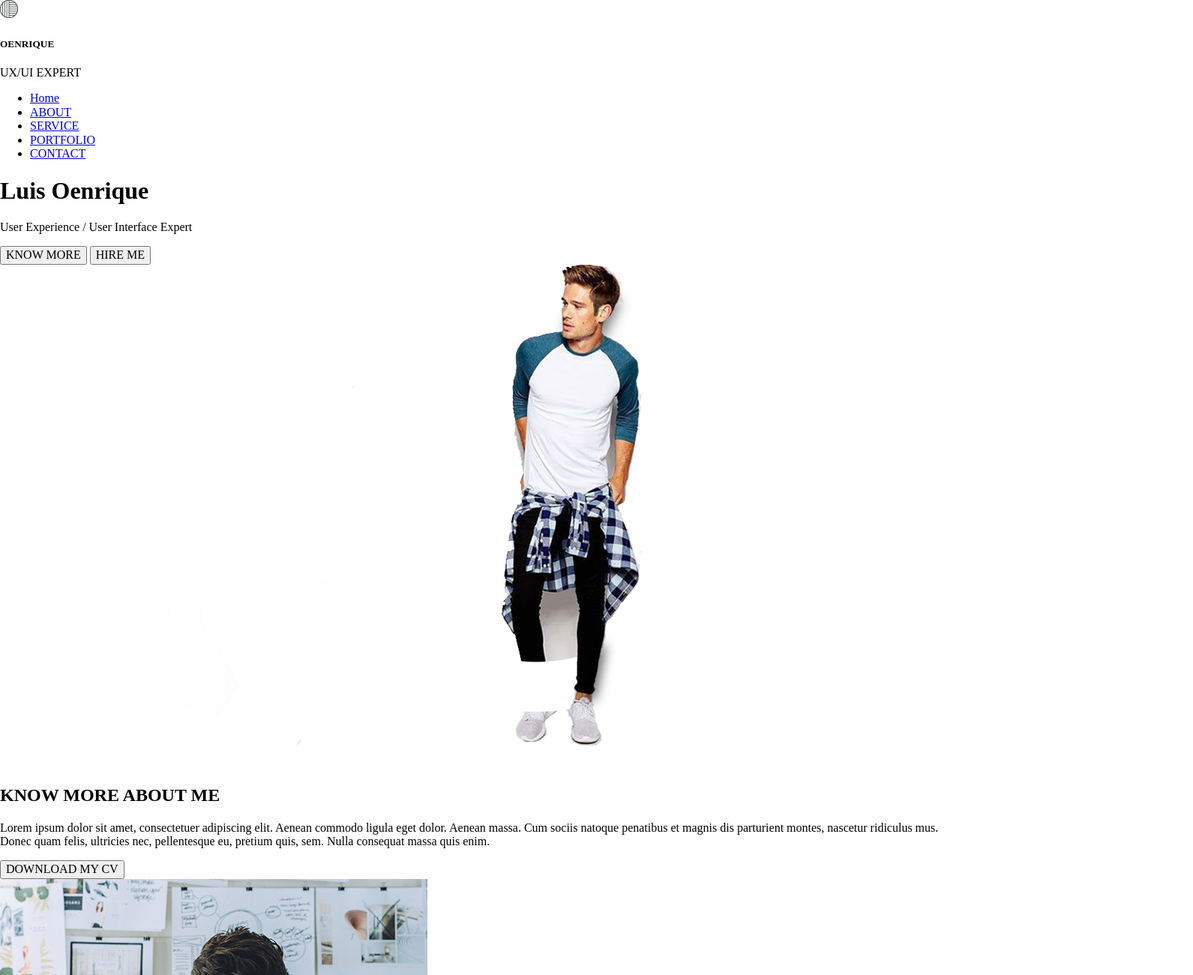
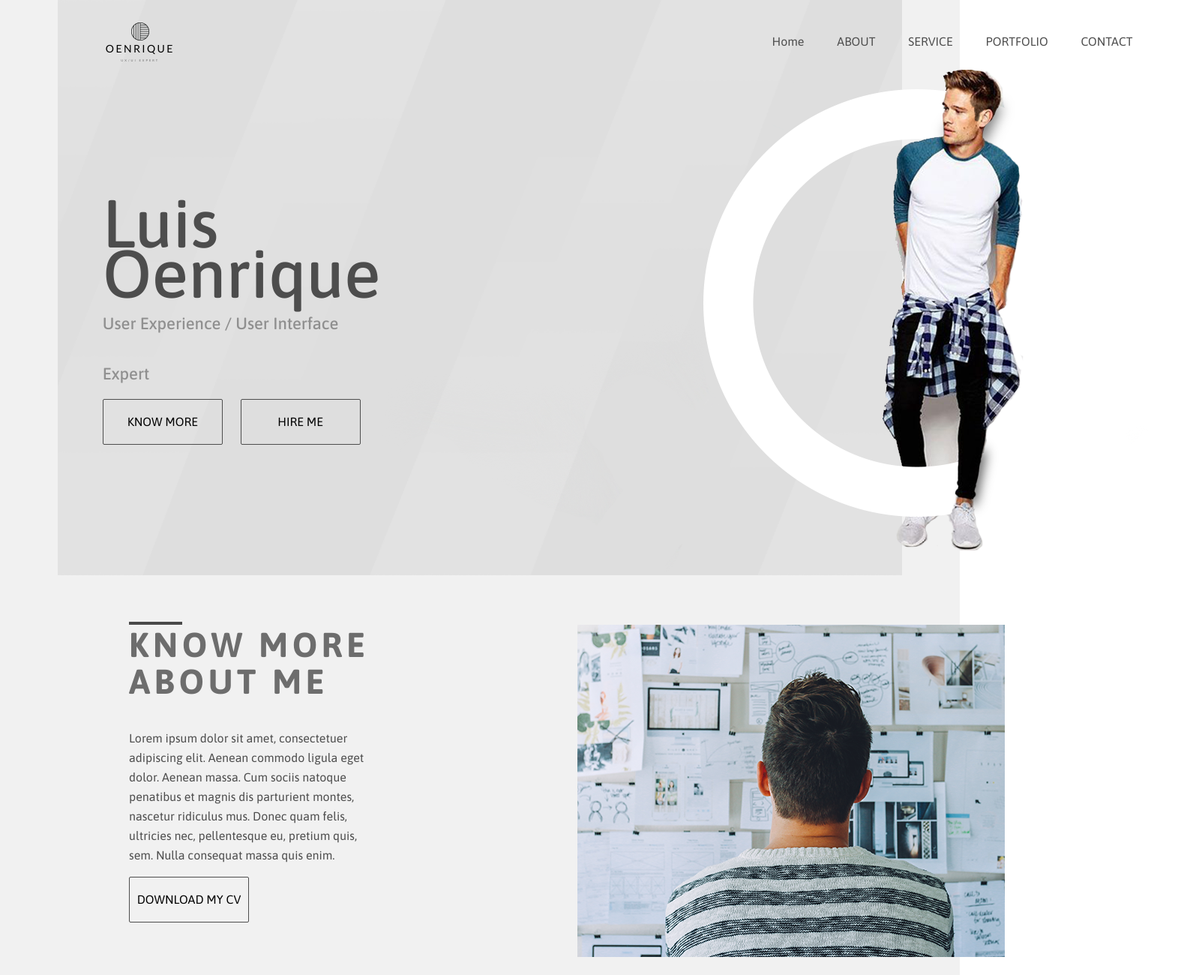
Before and after one commit to GeekHub-Frontend-CMS-8/Storchak_Maksym_HW_6, a website: page assets/index.html in a window 1280 px wide. Shown: the top 1300 px of the page at 75% size, 1591 px wide, since content can reach past the window. Drawn offline with nearby package versions, Linux system fonts and the light colour scheme; files that its build step writes are made by us from their sources.

Commit message:
style fix

```diff
--- a/assets/index.html
+++ b/assets/index.html
@@ -6,19 +6,30 @@
     <meta name="viewport" content="width=device-width, initial-scale=1.0">
     <meta http-equiv="X-UA-Compatible" content="ie=edge">
     <link href="https://fonts.googleapis.com/css?family=Asap:400,500,700" rel="stylesheet">
+    <link href="https://fonts.googleapis.com/css?family=Lato:400,700" rel="stylesheet">
     <link rel="stylesheet" href="https://maxcdn.bootstrapcdn.com/font-awesome/4.5.0/css/font-awesome.min.css">
     <link rel="stylesheet" href="css/normalize.min.css">
+    <link rel="stylesheet" href="css/style.css">
     <title>Luis Oenrique</title>
 </head>
 
 <body>
     <div class="allcontent">
         <section class="home">
+            <div class="left">
                 <div class="logo">
                     <div class="logo_home"><img src="img/logo_home.png" alt="logo"></div>
                     <h5>OENRIQUE</h5>
                     <p>UX/UI EXPERT</p>
                 </div>
+                <h1>Luis Oenrique</h1>
+                <p>User Experience / User Interface Expert</p>
+                <div class="btns">
+                    <button class="btn">KNOW MORE</button>
+                    <button class="btn">HIRE ME</button>
+                </div>
+            </div>
+            <div class="right">
                 <nav class="menu">
                     <ul>
                         <li><a href="#">Home</a></li>
@@ -28,19 +39,19 @@
                         <li><a href="#">CONTACT</a></li>
                     </ul>
                 </nav>
-            <h1>Luis Oenrique</h1>
-            <p>User Experience / User Interface Expert</p>
-            <button class="btn">KNOW MORE</button>
-            <button class="btn">HIRE ME</button>
                 <div class="img_home"><img src="img/img_home.png" alt="photo"></div>
+            </div>
         </section>
         <section class="about_me">
-            <h2>KNOW MORE ABOUT ME</h2>
+            <div class="left">
+                <h2><span class="fl">KN</span>OW MORE ABOUT ME</h2>
                 <p>Lorem ipsum dolor sit amet, consectetuer adipiscing elit. Aenean commodo ligula eget dolor. Aenean
-                massa. Cum sociis natoque penatibus et magnis dis parturient montes, nascetur ridiculus mus. Donec quam
+                    massa. Cum sociis natoque penatibus et magnis dis parturient montes, nascetur ridiculus mus. Donec
+                    quam
                     felis, ultricies nec, pellentesque eu, pretium quis, sem. Nulla consequat massa quis enim.</p>
                 <button class="btn">DOWNLOAD MY CV</button>
-            <div class="img_about_me"><img src="img/about_img.png" alt="photo"></div>
+            </div>
+            <div class="right"><img src="img/about_img.png" alt="photo"></div>
         </section>
 
         <section class="services">
@@ -66,17 +77,23 @@
 
         <section class="PORTFOLIO">
             <h2>PORTFOLIO</h2>
-            <div class="portfolio_img"><i class="fa fa-chevron-right" aria-hidden="true"></i><img src="img/portfolio1.png" alt="hello"></div>
+            <div class="portfolio_img"><i class="fa fa-chevron-right" aria-hidden="true"></i><img src="img/portfolio1.png"
+                    alt="hello"></div>
 
-            <div class="portfolio_img"><i class="fa fa-chevron-right" aria-hidden="true"></i><img src="img/portfolio2.png" alt="photo"></div>
+            <div class="portfolio_img"><i class="fa fa-chevron-right" aria-hidden="true"></i><img src="img/portfolio2.png"
+                    alt="photo"></div>
 
-            <div class="portfolio_img"><i class="fa fa-chevron-right" aria-hidden="true"></i><img src="img/portfolio3.png" alt="perfomanse"></div>
+            <div class="portfolio_img"><i class="fa fa-chevron-right" aria-hidden="true"></i><img src="img/portfolio3.png"
+                    alt="perfomanse"></div>
 
-            <div class="portfolio_img"><i class="fa fa-chevron-right" aria-hidden="true"></i><img src="img/portfolio4.png" alt="music"></div>
+            <div class="portfolio_img"><i class="fa fa-chevron-right" aria-hidden="true"></i><img src="img/portfolio4.png"
+                    alt="music"></div>
 
-            <div class="portfolio_img"><i class="fa fa-chevron-right" aria-hidden="true"></i><img src="img/portfolio5.png" alt="people"></div>
+            <div class="portfolio_img"><i class="fa fa-chevron-right" aria-hidden="true"></i><img src="img/portfolio5.png"
+                    alt="people"></div>
 
-            <div class="portfolio_img"><i class="fa fa-chevron-right" aria-hidden="true"></i><img src="img/portfolio6.png" alt="passion"></div>
+            <div class="portfolio_img"><i class="fa fa-chevron-right" aria-hidden="true"></i><img src="img/portfolio6.png"
+                    alt="passion"></div>
 
             <button class="btn">LOAD MORE</button>
         </section>
--- a/assets/sass/style.sass
+++ b/assets/sass/style.sass
@@ -0,0 +1,139 @@
+$font-lato: Lato
+$font-asap: Asap
+$list: none
+$padding-l: 30px 0 0 60px
+$padding-r: 30px 60px 0 0
+body
+    font-family: $font-asap, sans-serif
+
+.allcontent
+    padding: 0 6%
+    background-color: #f1f1f1
+
+
+.btn
+    padding: 20px 0
+    width: 160px
+    margin-right: 20px
+    border-radius: 2px
+    border: 1px solid #4d4d4d
+    background-color: transparent
+    &:hover
+        box-shadow: 0 18px 27px 2px rgba(0, 0, 0, 0.1)
+        background-color: #ffffff
+
+.home
+    background: url(../img/bg_home.png) no-repeat center/cover
+    display: flex
+
+    .left
+        flex-grow: 1
+        padding: $padding-l
+        display: flex
+        flex-direction: column
+
+        h1
+          margin: 175px 0 0
+          color: #4d4d4d
+          font-size: 90px
+          font-weight: 500
+          line-height: 67px
+        p
+            margin: 0
+            opacity: 0.54
+            color: #4d4d4d
+            font-size: 22px
+            font-weight: 500
+            line-height: 67px
+
+
+        .logo *
+            margin: 0
+        .logo
+            width: 100px
+            text-align: center
+
+            h5
+                color: #000000
+                font-family: $font-lato
+                font-size: 14px
+                font-weight: 300
+                line-height: 15.92px
+                text-transform: uppercase
+                letter-spacing: 2.4px
+            p
+                color: #000000
+                font-family: $font-lato
+                font-size: 4px
+                font-weight: 400
+                line-height: 15.92px
+                text-transform: uppercase
+                letter-spacing: 2.04px
+
+
+
+
+
+    .right
+        flex-grow: 1.5
+        padding: $padding-r
+
+        .menu
+            text-align: right
+
+            ul
+                list-style: $list
+
+                li
+                    display: inline-block
+                    margin: 0 20px
+                    padding-bottom: 13px
+                    a
+                        text-decoration: none
+                        color: #4d4d4d
+                        font-size: 16px
+                        padding-bottom: 10px
+                        border-bottom: 3px solid tranparent
+                    &:hover
+                        padding-bottom: 10px
+                        border-bottom: 3px solid #4d4d4d
+
+.about_me
+    display: flex
+    align-items: flex-end
+    padding-bottom: 134px
+    justify-content: center
+
+
+    .left
+        padding: $padding-l
+        max-width: 30%
+        margin-right: 130px
+
+
+        h2
+            opacity: 0.8
+            color: #4d4d4d
+            font-size: 46px
+            font-weight: 700
+            line-height: 49px
+            text-transform: uppercase
+            letter-spacing: 5.52px
+
+            .fl
+                border-top: 4px solid #212121
+
+        P
+            color: #4d4d4d
+            font-size: 16px
+            font-weight: 400
+            line-height: 26px
+
+        .btn
+            margin-bottom: 50px
+
+
+    .right
+        padding: $padding-r
+        max-width: 30%
+        margin-left: 130px
```
Also changed, not shown: build/css/style.css, build/index.html. Lines whose indentation alone changed are shown as unchanged.
